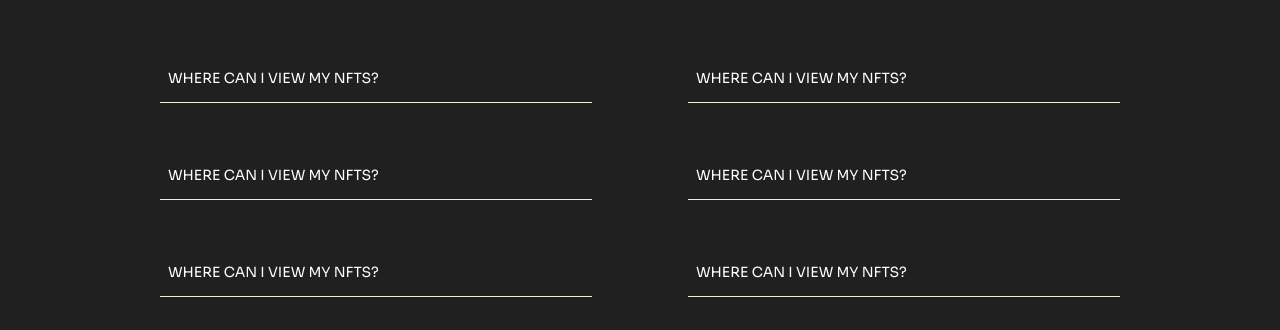
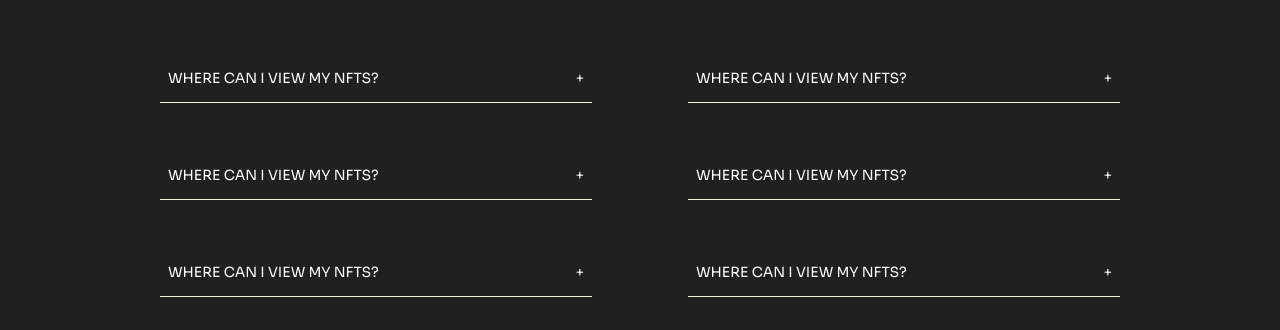
Before and after one commit to Nadim-Nahle/FinalProject3, a React (Create React App) app in the folder frontend-react/: page / in a window 1280 px wide. Shown: the part 4377-4707 px from the top of the page. Built offline with nearby package versions, Linux system fonts and the light colour scheme; a web font is replaced by a local one.

Commit message:
Frontend-React Accordion- Create Name

```diff
--- a/frontend-react/src/components/Accordion.jsx
+++ b/frontend-react/src/components/Accordion.jsx
@@ -27,11 +27,21 @@ const Reveal = styled.div`
   line-height: 1.1rem;
 `;
 
+const Name = styled.div`
+  display: flex;
+  align-items: center;
+`;
+
 const Accordion = ({ title, children }) => {
   const [collapse, setCollapse] = useState(false);
   return (
     <Container>
-      <Title onClick={() => setCollapse(!collapse)}>{title}</Title>
+      <Title onClick={() => setCollapse(!collapse)}>
+        <Name>
+          <span>{title}</span>
+        </Name>
+        {collapse ? <Indicator>-</Indicator> : <indicator>+</indicator>}
+      </Title>
       <Reveal clicked={collapse}>{children}</Reveal>
     </Container>
   );
```
